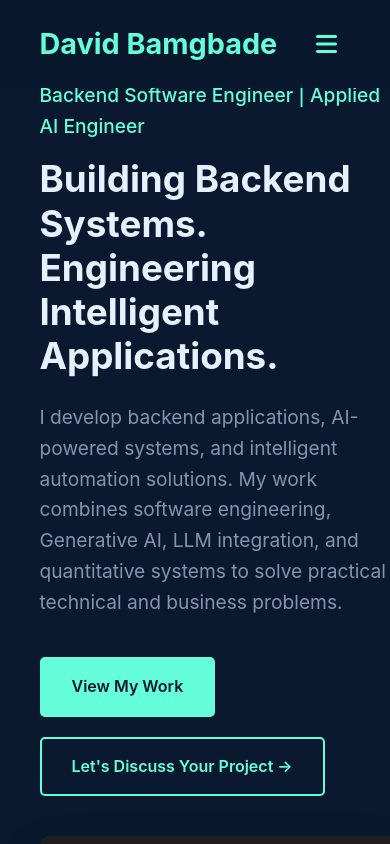
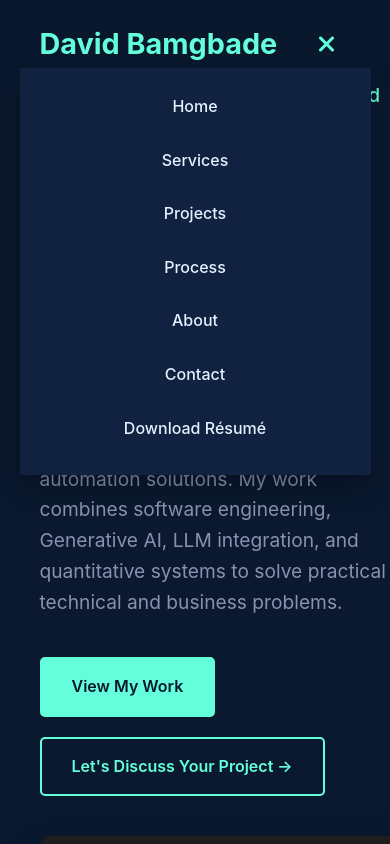
Before and after one commit to David-Bamgbade/resume-website, a plain HTML site: page index.html in a window 390 px wide. Both pictures are taken after a click on the button "Toggle navigation". Shown: the top 844 px of the page. Drawn offline with Linux system fonts and the light colour scheme.

Commit message:
fixed css

```diff
--- a/script.js
+++ b/script.js
@@ -1,74 +1,59 @@
-
 // ============================================
 // MOBILE MENU TOGGLE
 // ============================================
 
-const mobileMenuBtn = document.getElementById('mobileMenuBtn');
-const navMenu = document.getElementById('navMenu');
+document.addEventListener('DOMContentLoaded', () => {
+    const mobileMenuBtn = document.getElementById('mobileMenuBtn');
+    const navMenu = document.getElementById('navMenu');
 
-if (mobileMenuBtn && navMenu) {
+    if (!mobileMenuBtn || !navMenu) return;
 
-    mobileMenuBtn.addEventListener('click', () => {
+    const openMenu = () => {
+        navMenu.classList.add('active');
+        mobileMenuBtn.classList.add('menu-open');
+        mobileMenuBtn.setAttribute('aria-expanded', 'true');
+        mobileMenuBtn.innerHTML = '<i class="fas fa-times"></i>';
+    };
 
-        const isOpen = navMenu.classList.toggle('active');
+    const closeMenu = () => {
+        navMenu.classList.remove('active');
+        mobileMenuBtn.classList.remove('menu-open');
+        mobileMenuBtn.setAttribute('aria-expanded', 'false');
+        mobileMenuBtn.innerHTML = '<i class="fas fa-bars"></i>';
+    };
 
-        mobileMenuBtn.innerHTML = isOpen
-            ? '<i class="fas fa-times"></i>'
-            : '<i class="fas fa-bars"></i>';
+    mobileMenuBtn.addEventListener('click', (event) => {
+        event.preventDefault();
+        event.stopPropagation();
 
-        mobileMenuBtn.setAttribute('aria-expanded', String(isOpen));
-
+        if (navMenu.classList.contains('active')) {
+            closeMenu();
+        } else {
+            openMenu();
+        }
     });
 
-    // Close mobile menu after selecting a navigation link
-    navMenu.querySelectorAll('a').forEach(link => {
-
-        link.addEventListener('click', () => {
-
-            navMenu.classList.remove('active');
-
-            mobileMenuBtn.innerHTML = '<i class="fas fa-bars"></i>';
-
-            mobileMenuBtn.setAttribute('aria-expanded', 'false');
-
-        });
-
+    navMenu.addEventListener('click', (event) => {
+        if (event.target.closest('a')) {
+            closeMenu();
+        }
     });
 
-    // Close mobile menu when clicking outside navigation
     document.addEventListener('click', (event) => {
-
-        const clickedInsideMenu = navMenu.contains(event.target);
-        const clickedMenuButton = mobileMenuBtn.contains(event.target);
-
-        if (!clickedInsideMenu && !clickedMenuButton) {
-
-            navMenu.classList.remove('active');
-
-            mobileMenuBtn.innerHTML = '<i class="fas fa-bars"></i>';
-
-            mobileMenuBtn.setAttribute('aria-expanded', 'false');
-
+        if (
+            !navMenu.contains(event.target) &&
+            !mobileMenuBtn.contains(event.target)
+        ) {
+            closeMenu();
         }
-
     });
 
-    // Close mobile menu when pressing Escape
     document.addEventListener('keydown', (event) => {
-
         if (event.key === 'Escape') {
-
-            navMenu.classList.remove('active');
-
-            mobileMenuBtn.innerHTML = '<i class="fas fa-bars"></i>';
-
-            mobileMenuBtn.setAttribute('aria-expanded', 'false');
-
+            closeMenu();
         }
-
     });
-
-}
+});
 
 
 // ============================================
--- a/styles.css
+++ b/styles.css
@@ -1,3 +1,4 @@
+
 /* ============================================
    RESET & BASE STYLES
    ============================================ */
@@ -91,9 +92,11 @@ section {
 header {
     position: fixed;
     top: 0;
+    left: 0;
     width: 100%;
     z-index: 1000;
     background-color: rgba(10, 25, 47, 0.9);
+    -webkit-backdrop-filter: blur(10px);
     backdrop-filter: blur(10px);
     padding: 20px 0;
     transition: var(--transition);
@@ -103,6 +106,7 @@ header {
     display: flex;
     justify-content: space-between;
     align-items: center;
+    position: relative;
 }
 
 .logo {
@@ -543,7 +547,7 @@ footer {
     background: var(--secondary-dark);
     border-radius: 10px;
     overflow: hidden;
-    box-shadow: 0 20px 40px rgba(0,0,0,0.3);
+    box-shadow: 0 20px 40px rgba(0, 0, 0, 0.3);
 }
 
 .code-header {
@@ -635,6 +639,16 @@ footer {
    MOBILE NAVIGATION
    ============================================ */
 @media (max-width: 768px) {
+    header {
+        z-index: 1000;
+        isolation: isolate;
+        overflow: visible;
+    }
+
+    .header-container {
+        position: relative;
+    }
+
     .mobile-menu-btn {
         display: flex;
         align-items: center;
@@ -660,8 +674,8 @@ footer {
         outline-offset: 3px;
     }
 
-    header {
-        z-index: 1000;
+    .mobile-menu-btn i {
+        pointer-events: none;
     }
 
     header nav {
@@ -671,9 +685,11 @@ footer {
         right: 0;
         width: 100%;
         z-index: 1001;
+        background-color: var(--secondary-dark);
+        box-shadow: 0 12px 25px rgba(0, 0, 0, 0.3);
     }
 
-    nav ul {
+    header nav ul {
         display: flex;
         flex-direction: column;
         align-items: stretch;
@@ -682,7 +698,6 @@ footer {
         margin: 0;
         padding: 0;
         overflow: hidden;
-        overflow-y: auto;
         list-style: none;
         background-color: var(--secondary-dark);
         opacity: 0;
@@ -695,26 +710,29 @@ footer {
             transform 0.2s ease,
             visibility 0.2s ease;
         overscroll-behavior: contain;
-        -webkit-overflow-scrolling: touch;
     }
 
-    nav ul.active {
+    header nav ul.active {
         max-height: calc(100vh - 80px);
+        max-height: calc(100dvh - 80px);
         padding: 12px 0 20px;
+        overflow-x: hidden;
+        overflow-y: auto;
         opacity: 1;
         visibility: visible;
         pointer-events: auto;
         transform: translateY(0);
+        -webkit-overflow-scrolling: touch;
     }
 
-    nav li {
+    header nav li {
         width: 100%;
         margin: 0;
         padding: 0;
         text-align: center;
     }
 
-    nav a {
+    header nav a {
         display: flex;
         align-items: center;
         justify-content: center;
@@ -725,7 +743,7 @@ footer {
         -webkit-tap-highlight-color: transparent;
     }
 
-    nav a::after {
+    header nav a::after {
         display: none;
     }
 
@@ -758,6 +776,9 @@ footer {
     }
 }
 
+/* ============================================
+   SMALL MOBILE DEVICES
+   ============================================ */
 @media (max-width: 576px) {
     h1 {
         font-size: 2.3rem;
@@ -787,3 +808,21 @@ footer {
         padding: 12px 15px;
     }
 }
+
+/* ============================================
+   REDUCED MOTION ACCESSIBILITY
+   ============================================ */
+@media (prefers-reduced-motion: reduce) {
+    html {
+        scroll-behavior: auto;
+    }
+
+    *,
+    *::before,
+    *::after {
+        scroll-behavior: auto !important;
+        animation-duration: 0.01ms !important;
+        animation-iteration-count: 1 !important;
+        transition-duration: 0.01ms !important;
+    }
+}
```
